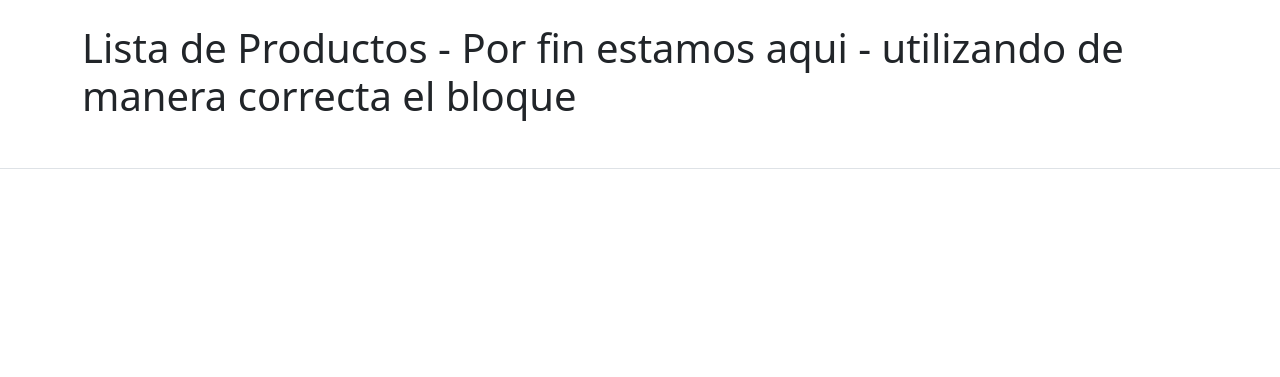
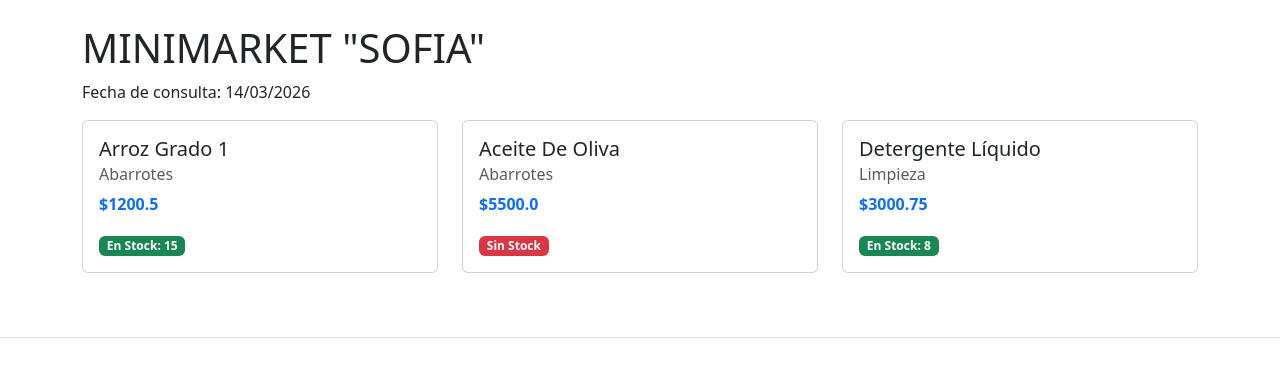
Before and after one commit to MiguelAngelRamos/proyecto-01-django, a Django app: page /lista/ in a window 1280 px wide. Shown: the part 40-417 px from the top of the page. Run offline with Django 5.2, Linux system fonts and the light colour scheme.

Commit message:
primera parte de la vista

```diff
--- a/templates/catalogo/lista.html
+++ b/templates/catalogo/lista.html
@@ -1,5 +1,25 @@
 {% extends "base.html" %}
 {% block titulo %}Lista de Productos{% endblock %}
 {% block contenido %}
-  <h1>Lista de Productos - Por fin estamos aqui -  utilizando de manera correcta el bloque</h1>
+  <h1>{{tienda|upper}}</h1>
+  <p>Fecha de consulta: {{ fecha_hoy|date:"d/m/Y" }}</p>
+  <div class="row">
+    {% for producto in productos %}
+      <div class="col-md-4 mb-3">
+        <div class="card h-100">
+          <div class="card-body">
+            <h5 class="card-title">{{ producto.nombre|title }}</h5>
+            <h6 class="card-subtitle mb-2 text-muted">{{producto.categoria}}</h6>
+            <p class="card-text text-primary fw-bold">${{ producto.precio }}</p>
+
+            {% if producto.stock > 0 %}
+              <span class="badge bg-success">En Stock: {{ producto.stock }}</span>
+            {% else %}
+              <span class="badge bg-danger">Sin Stock</span>
+            {% endif %}
+          </div>
+        </div>
+      </div>
+    {% endfor %}
+  </div>
 {% endblock %}
```
